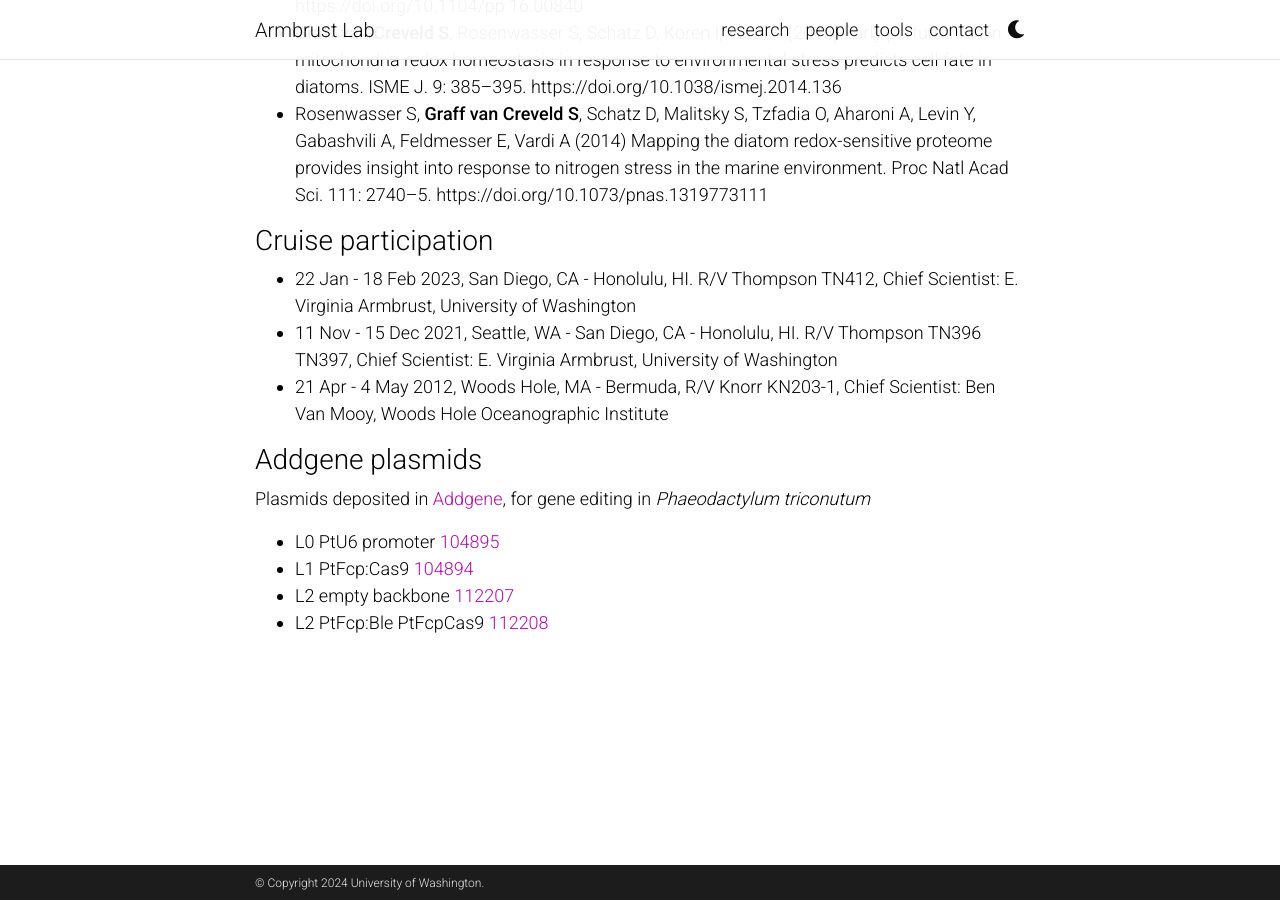
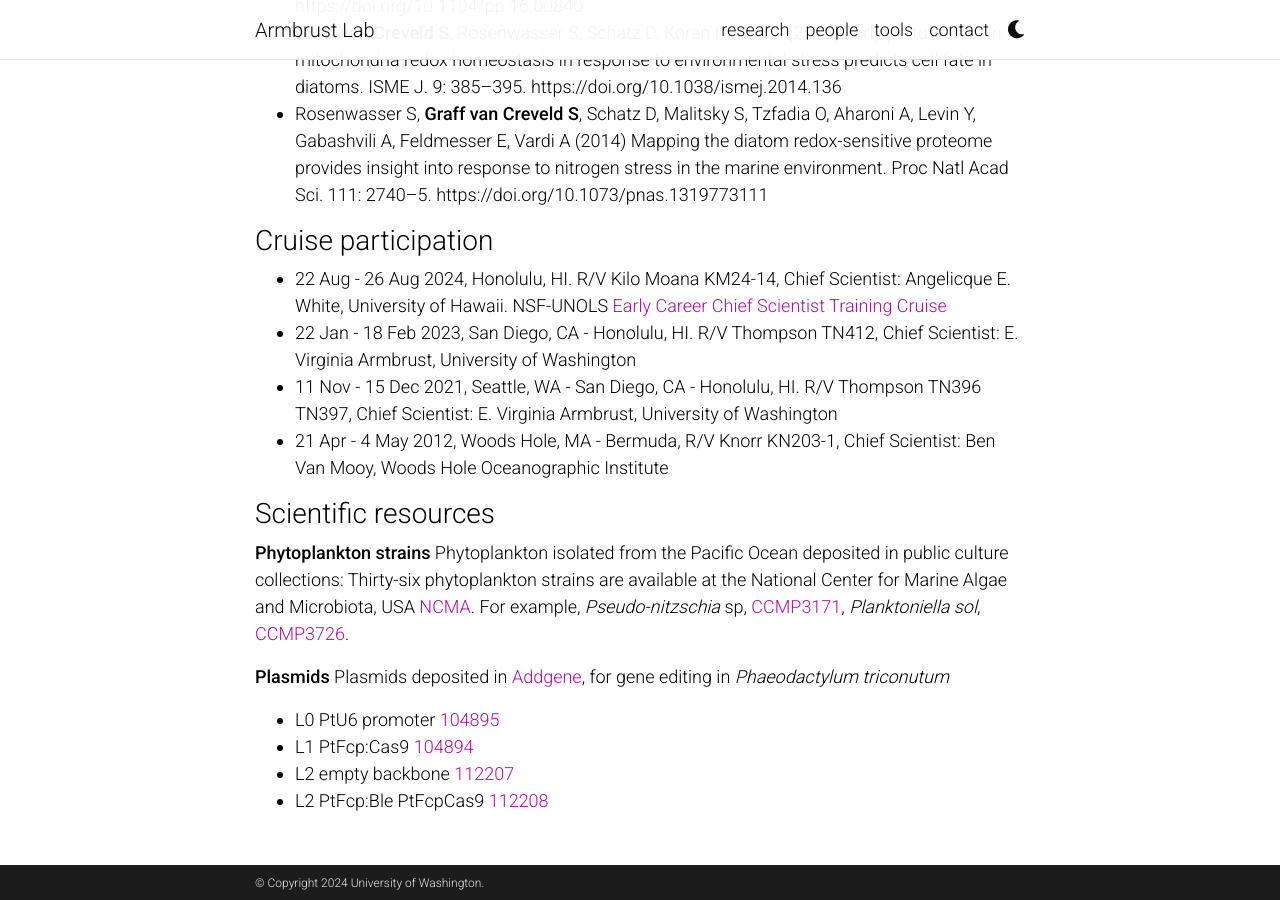
Before and after one commit to armbrustlab/armbrustlab.github.io, a Jekyll site: the page built from _people/graff.md, in a window 1280 px wide and 900 px high, scrolled down 1748 px. Built offline with Jekyll 4.4.1, drawn with Linux system fonts in a browser that asks for light colours; full-size pictures stand in for the smaller copies a plugin makes; comment, search, counter and statistics services are not loaded; a style sheet for code colours, icons or effects is not loaded.

Commit message:
Update graff.md

```diff
--- a/_people/graff.md
+++ b/_people/graff.md
@@ -36,11 +36,17 @@ A molecular biologist by training, in my PhD I developed tools, and studied resp
 * Rosenwasser S, **Graff van Creveld S**, Schatz D, Malitsky S, Tzfadia O, Aharoni A, Levin Y, Gabashvili A, Feldmesser E, Vardi A (2014) Mapping the diatom redox-sensitive proteome provides insight into response to nitrogen stress in the marine environment. Proc Natl Acad Sci. 111: 2740–5. https://doi.org/10.1073/pnas.1319773111
 
 ### Cruise participation
+* 22 Aug - 26 Aug 2024, Honolulu, HI. R/V Kilo Moana KM24-14, Chief Scientist: Angelicque E. White, University of Hawaii. NSF-UNOLS [Early Career Chief Scientist Training Cruise](https://csw.unols.org/scientist-posts/)
 * 22 Jan - 18 Feb 2023, San Diego, CA - Honolulu, HI. R/V Thompson TN412, Chief Scientist: E. Virginia Armbrust, University of Washington
 * 11 Nov - 15 Dec 2021, Seattle, WA - San Diego, CA - Honolulu, HI. R/V Thompson TN396 TN397, Chief Scientist: E. Virginia Armbrust, University of Washington
 * 21 Apr - 4 May 2012, Woods Hole, MA - Bermuda, R/V Knorr KN203-1, Chief Scientist: Ben Van Mooy, Woods Hole Oceanographic Institute
 
-### Addgene plasmids
+### Scientific resources
+**Phytoplankton strains**
+Phytoplankton isolated from the Pacific Ocean deposited in public culture collections:
+Thirty-six phytoplankton strains are available at the National Center for Marine Algae and Microbiota, USA [NCMA](https://ncma.bigelow.org/products/algae?page=1). For example, *Pseudo-nitzschia* sp, [CCMP3171](https://ncma.bigelow.org/Pseudo-nitzschia-sp.), *Planktoniella sol*, [CCMP3726](https://ncma.bigelow.org/Planktoniella-sol?page=1).
+
+**Plasmids**
 Plasmids deposited in [Addgene](https://www.addgene.org),
 for gene editing in *Phaeodactylum triconutum*
 
```
Also changed, not shown: other parts of _people/graff.md (+1 -1 lines).
